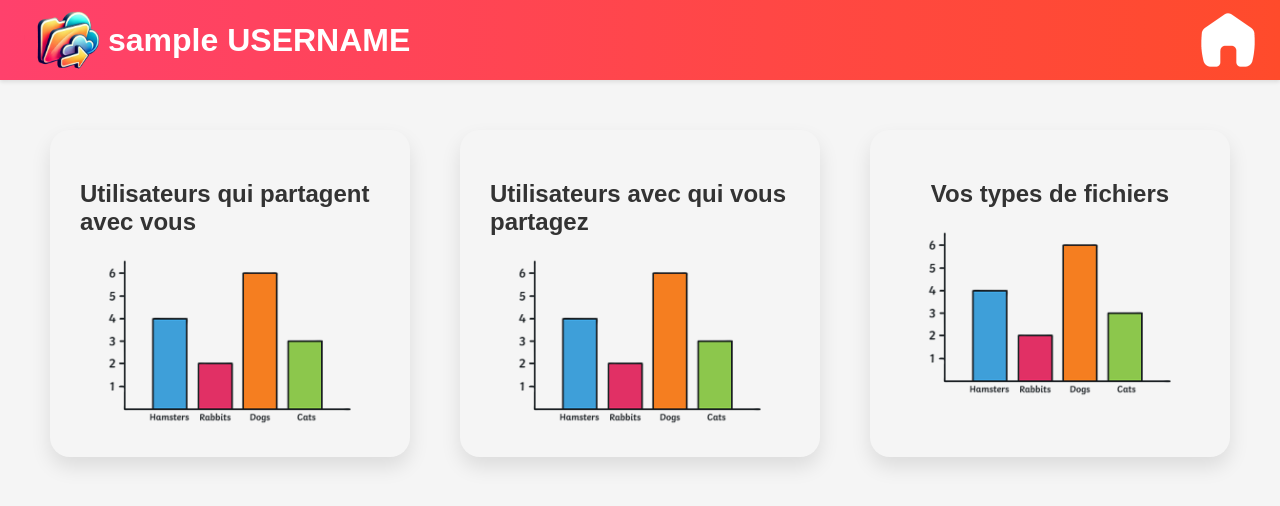
After one commit to TimeoLocqueneux/Django_Project, a Django app: template drive/myapp/templates/profile.html in a window 1280 px wide. The commit adds this page. Shown: the top 506 px of the page. Run offline with Django 3.2, Linux system fonts and the light colour scheme; the template is opened without the code that fills it: most values are stand-ins (such as "Sample title", 1, 10 or a date in 2020).

Commit message:
Front-end v2

```diff
--- /dev/null
+++ b/drive/myapp/static/style/profile.css
@@ -0,0 +1,66 @@
+body {
+    font-family: 'Arial', sans-serif;
+    margin: 0;
+    height: 100%;
+    display: flex;
+    flex-direction: column;
+    background-color: #f5f5f5; /* Light grey background */
+    color: #333;
+}
+
+header {
+    height: 80px;
+    display: flex;
+    align-items: center;
+    background: linear-gradient(90deg,#FF416C,#FF4B2B); /* Firebrick */
+    color: white;
+    padding: 0 20px;
+    box-shadow: 0 2px 4px rgba(0, 0, 0, 0.1);
+}
+.logo {
+    height: 100%;
+}
+
+.img-logo {
+    height: 110%;
+    margin-top: auto;
+}
+
+.header-home-button{
+    height: 80%;
+    margin-left: auto;
+    transition: opacity 0.3s ease;
+    display: flex;
+}
+.header-home-button:hover {
+    cursor: pointer;
+    opacity: 0.6;
+}
+.header-home-button img{
+    height: 100%;
+}
+
+main{
+    display: flex;
+    justify-content: center;
+}
+.graphs{
+    margin: 50px 50px 0 50px;
+    gap : 50px;
+    display: grid;
+    grid-template-columns: 1fr 1fr 1fr;
+}
+.graph{
+    display: flex;
+    flex-direction: column;
+    align-items: center;
+    padding: 30px;
+    height: auto;
+    border-radius: 20px;
+    box-shadow: 0 10px 20px rgba(0, 0, 0, 0.1);
+}
+.graph img{
+    height: auto;
+    width: 100%;
+    display: flex;
+}
--- /dev/null
+++ b/drive/myapp/templates/profile.html
@@ -0,0 +1,37 @@
+<!DOCTYPE html>
+<html lang="en">
+<head>
+    <meta charset="UTF-8">
+    {% load static %}
+    <meta name="viewport" content="width=device-width, initial-scale=1.0">
+    <link rel="stylesheet" href="{% static 'style/profile.css' %}">
+    <title>Profile Page</title>
+</head>
+<body>
+    <header>
+        <div class="logo">
+            <img src="{% static 'img/logo.png' %}" alt="" class="img-logo">
+        </div>
+        <div class="header-txt">
+            <h1>{{username}} USERNAME</h1>
+        </div>
+        <a href="/main" class="header-home-button"><img src="{% static 'img/home.png' %}" alt="" class="user"></a>
+    </header>
+    <main>
+        <div class="graphs">
+            <div class="graph">
+                <h2>Utilisateurs qui partagent avec vous</h2>
+                <img src="{% static 'img/exemple_graph.png' %}" alt="">
+            </div>
+            <div class="graph">
+                <h2>Utilisateurs avec qui vous partagez</h2>
+                <img src="{% static 'img/exemple_graph.png' %}" alt="">
+            </div>
+            <div class="graph">
+                <h2>Vos types de fichiers</h2>
+                <img src="{% static 'img/exemple_graph.png' %}" alt="">
+            </div>
+        </div>
+    </main>
+</body>
+</html>
--- a/drive/myapp/urls.py
+++ b/drive/myapp/urls.py
@@ -6,5 +6,6 @@ urlpatterns = [
     path("", views.home, name="home"),
     path("main/", views.main, name="main"),
     path("home/",views.home, name="home"),
-    path("login/", views.login, name='login')
+    path("login/", views.login, name='login'),
+    path("profile/", views.profile, name='profile')
 ]
--- a/drive/myapp/views.py
+++ b/drive/myapp/views.py
@@ -9,3 +9,6 @@ def login(request):
 
 def main(request):
     return render(request, "main.html")
+
+def profile(request):
+    return render(request, "profile.html")
```
Also changed, not shown: drive/myapp/static/style/main.css (+81 -5 lines), drive/myapp/templates/main.html (+36 -6 lines), drive/myapp/static/img/exemple_graph.png (added), drive/myapp/static/img/home.png (added), drive/myapp/static/img/logo.png, drive/myapp/static/img/user.png.
